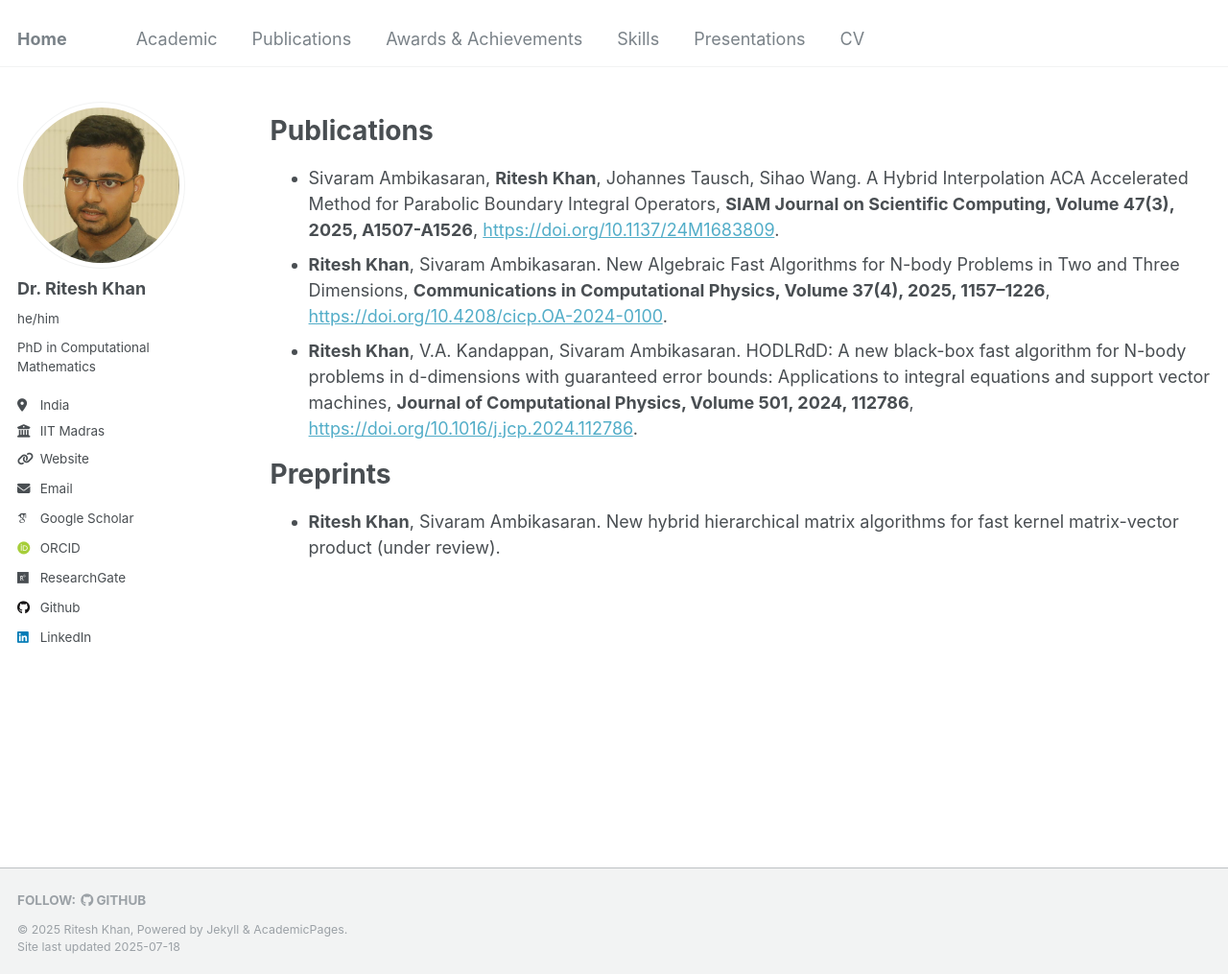
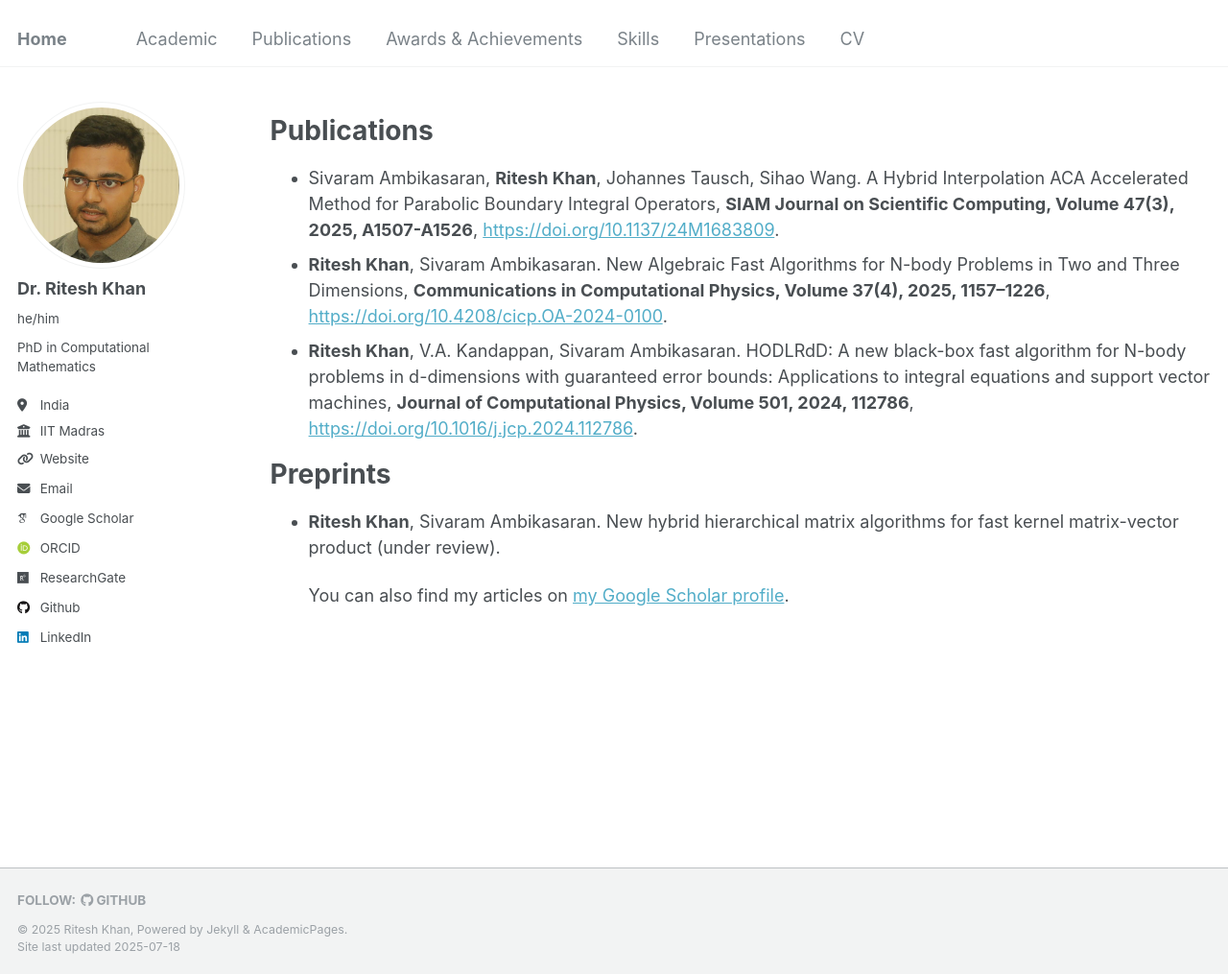
Before and after one commit to RiteshKhan/riteshkhan.github.io, a Jekyll site: the page built from _pages/publications.md, in a window 1280 px wide and 1015 px high. Shown: the whole window at 96% size. Built offline with Jekyll 4.4.1, drawn with Linux system fonts in a browser that asks for light colours; some web fonts are replaced.

Commit message:
updated CV

```diff
--- a/_pages/publications.md
+++ b/_pages/publications.md
@@ -8,9 +8,6 @@ redirect_from:
 
 {% include base_path %}
 
-<!-- {% if site.author.googlescholar %}
-  <div class="wordwrap">You can also find my articles on <a href="{{site.author.googlescholar}}">my Google Scholar profile</a>.</div>
-{% endif %} -->
 
 Publications
 ======
@@ -23,3 +20,7 @@ Preprints
 ======
 * **Ritesh Khan**, Sivaram Ambikasaran. New hybrid hierarchical matrix algorithms for fast kernel
 matrix-vector product (under review).
+
+{% if site.author.googlescholar %}
+  <div class="wordwrap">You can also find my articles on <a href="{{site.author.googlescholar}}">my Google Scholar profile</a>.</div>
+{% endif %}
```
Also changed, not shown: _pages/taalks.md (+1 -1 lines).
